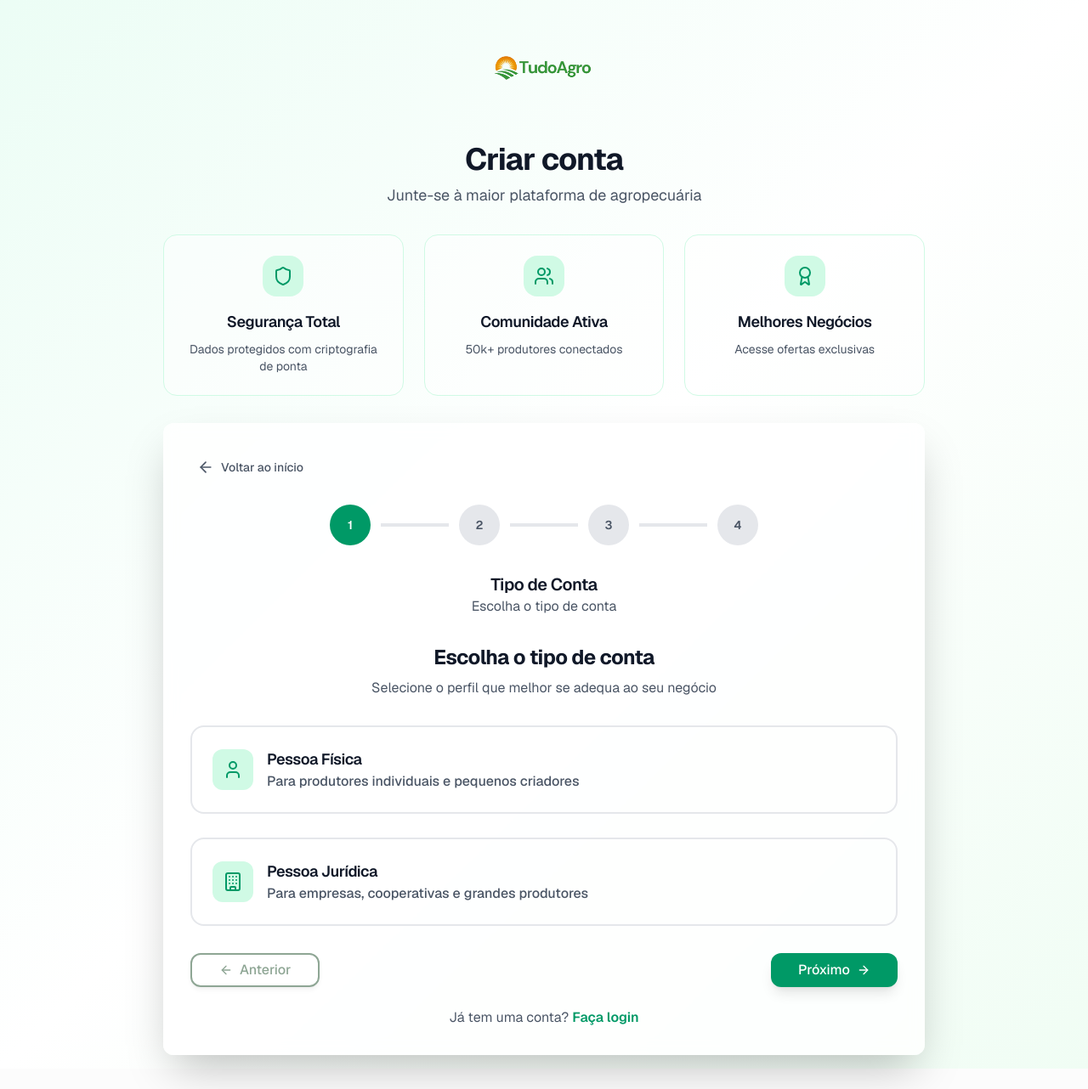
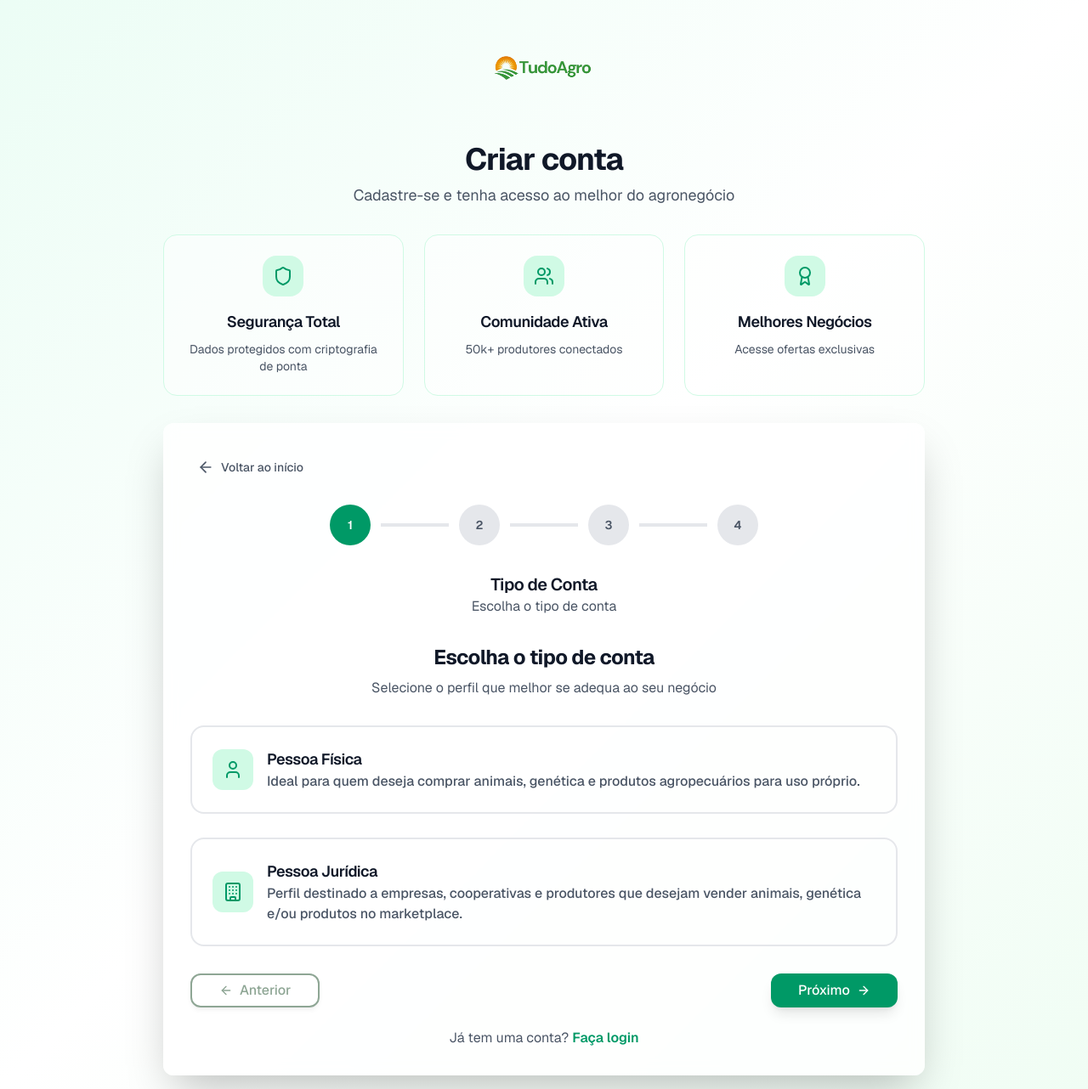
Before and after one commit to vitormeloa/tudo-agro, a Next.js app: page /cadastro in a window 1280 px wide. Shown: the whole page at 85% size. Before the commit the page ends 1258 px from the top, so only its background shows below. Built offline with nearby package versions, Linux system fonts and the light colour scheme.

Commit message:
refactor: update text content for individual and corporate user sections

```diff
--- a/src/app/cadastro/page.tsx
+++ b/src/app/cadastro/page.tsx
@@ -178,7 +178,8 @@ export default function CadastroPage() {
                                         </div>
                                         <div className="min-w-0">
                                             <h3 className="text-base sm:text-lg font-semibold text-gray-900">Pessoa Física</h3>
-                                            <p className="text-sm sm:text-base text-gray-600">Para produtores individuais e pequenos criadores</p>
+                                            <p className="text-sm sm:text-base text-gray-600">Ideal para quem deseja comprar animais, genética e produtos agropecuários para uso próprio.
+                                            </p>
                                         </div>
                                     </div>
                                 </Label>
@@ -200,7 +201,7 @@ export default function CadastroPage() {
                                         </div>
                                         <div className="min-w-0">
                                             <h3 className="text-base sm:text-lg font-semibold text-gray-900">Pessoa Jurídica</h3>
-                                            <p className="text-sm sm:text-base text-gray-600">Para empresas, cooperativas e grandes produtores</p>
+                                            <p className="text-sm sm:text-base text-gray-600">Perfil destinado a empresas, cooperativas e produtores que desejam vender animais, genética e/ou produtos no marketplace.</p>
                                         </div>
                                     </div>
                                 </Label>
@@ -549,7 +550,7 @@ export default function CadastroPage() {
                             Criar conta
                         </h1>
                         <p className="text-base sm:text-lg text-gray-600">
-                            Junte-se à maior plataforma de agropecuária
+                            Cadastre-se e tenha acesso ao melhor do agronegócio
                         </p>
                     </div>
 
```
